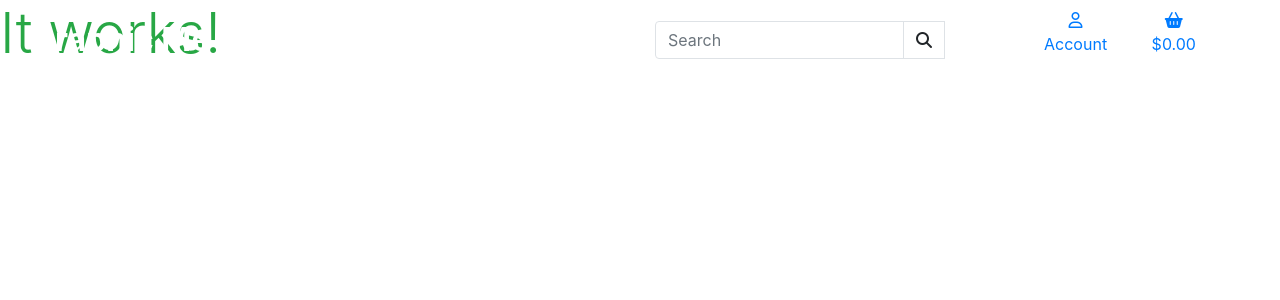
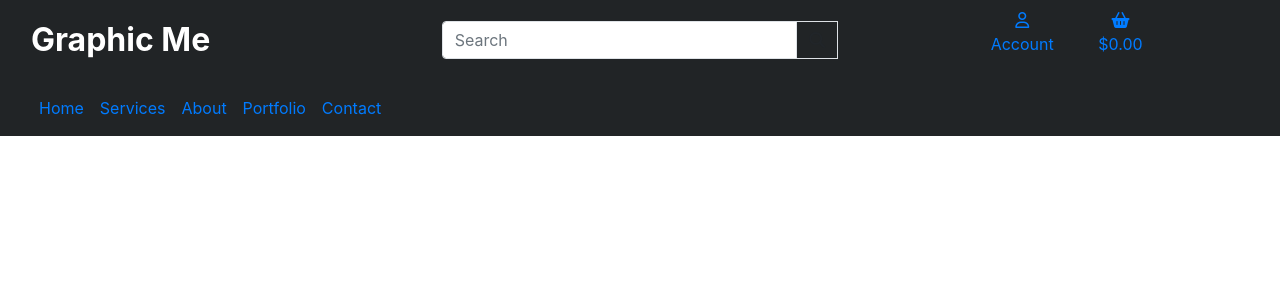
Before and after one commit to rovan89/CI-PP5-Graphic-Me, a Django app: page / in a window 1280 px wide. Shown: the top 300 px of the page. Run offline with Django 3.2, Linux system fonts and the light colour scheme; some libraries are stand-ins or nearby versions.

Commit message:
Add basic navigation menu structure to base template

```diff
--- a/templates/base.html
+++ b/templates/base.html
@@ -15,7 +15,8 @@
 
     {% block corecss %}
         <link rel="stylesheet" href="https://cdn.jsdelivr.net/npm/bootstrap@4.6.1/dist/css/bootstrap.min.css" integrity="sha384-zCbKRCUGaJDkqS1kPbPd7TveP5iyJE0EjAuZQTgFLD2ylzuqKfdKlfG/eSrtxUkn" crossorigin="anonymous">
-    {% endblock %}
+        <link rel="stylesheet" href="{% static 'css/base.css' %}">
+        {% endblock %}
 
     {% block extra_css %}
     {% endblock %}
@@ -34,14 +35,13 @@
     </head>
     <body>
         <header class="container-fluid fixed-top">
-            <div class="row">
-                <div class="col-12 col-lg-3 my-auto py-1 py-lg-0 text-center text-lg-left">
+            <div class="row header-row">
+                <div class="col-12 col-lg-4 my-auto py-1 py-lg-0 text-center text-lg-left">
                     <a href="{% url 'home' %}" class="nav-link site-logo">
                         <h2 class="logo-font text-white my-0"><strong>Graphic Me</strong></h2>
                     </a>
                 </div>
-                <div class="col-12 col-lg-3 my-auto py-1 py-lg-0"></div>
-                <div class="col-12 col-lg-3 my-auto py-1 py-lg-0">
+                <div class="col-12 col-lg-4 my-auto py-1 py-lg-0">
                     <form method="GET" action="">
                         <div class="input-group w-80">
                             <input class="form-control border border-black" type="text" name="q" placeholder="Search">
@@ -55,7 +55,7 @@
                         </div>
                     </form>
                 </div>
-                <div class="col-12 col-lg-3 my-auto text-center py-1 py-lg-0">
+                <div class="col-12 col-lg-4 my-auto text-center py-1 py-lg-0">
                     <ul class="list-inline-item list-unstyled text-center text-lg-right my-0">
                         <li class="list-inline-item dropdown">
                             <a class="text-black nav-link" href="#" id="user-menu" data-toggle="dropdown" aria-haspopup="true" aria-expanded="false">
@@ -95,6 +95,34 @@
                     </ul>
                 </div>
             </div>
+            <div class="row">
+                <div class="col-12">
+                    <nav class="navbar navbar-expand-lg">
+                        <button class="navbar-toggler" type="button" data-toggle="collapse" data-target="#navbarNav" aria-controls="navbarNav" aria-expanded="false" aria-label="Toggle navigation">
+                            <span class="navbar-toggler-icon"><i class="fas fa-bars"></i></span>
+                        </button>
+                        <div class="collapse navbar-collapse " id="navbarNav">
+                            <ul class="navbar-nav ">
+                                <li class="nav-item">
+                                    <a class="nav-link" href="#">Home</a>
+                                </li>
+                                <li class="nav-item">
+                                    <a class="nav-link" href="#">Services</a>
+                                </li>
+                                <li class="nav-item">
+                                    <a class="nav-link" href="#">About</a>
+                                </li>
+                                <li class="nav-item">
+                                    <a class="nav-link" href="#">Portfolio</a>
+                                </li>
+                                <li class="nav-item">
+                                    <a class="nav-link" href="#">Contact</a>
+                                </li>
+                            </ul>
+                        </div>
+                    </nav>
+                </div>
+            </div>
         </header>
 
         {% if messages %}
```
